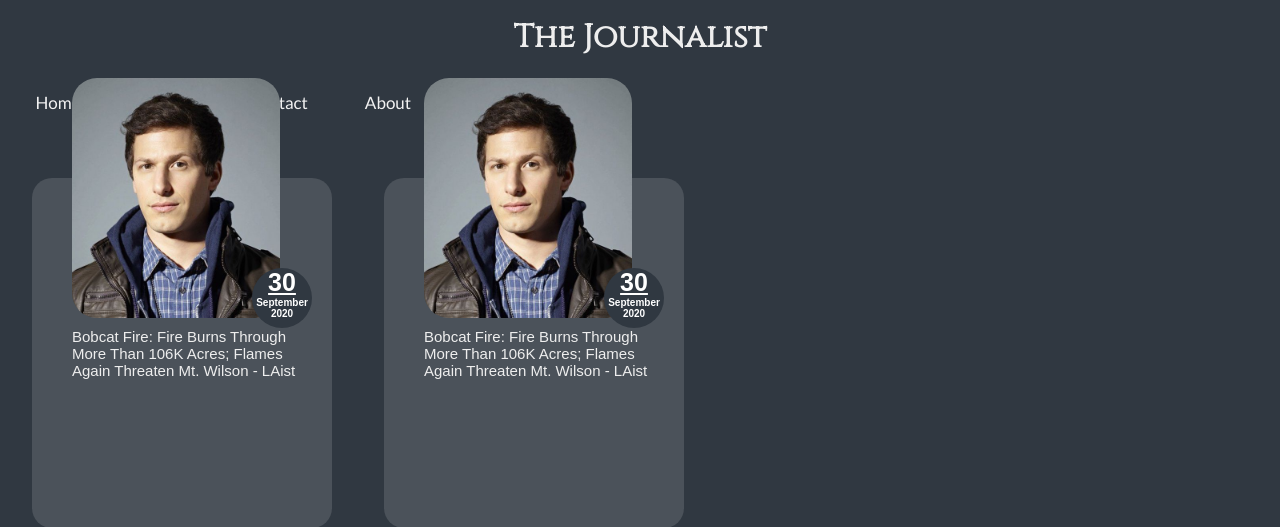
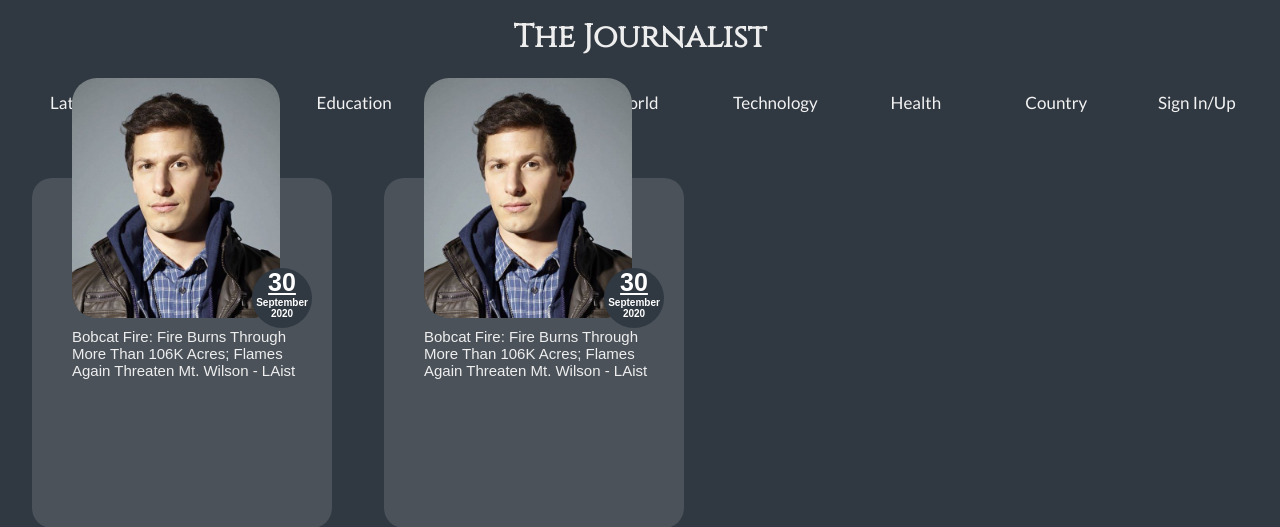
Before and after one commit to csendranshi/INPminiproject, a Django app: page / in a window 1280 px wide. Shown: the top 527 px of the page. Run offline with Django 3.2, Linux system fonts and the light colour scheme.

Commit message:
Updated Navbar Css

```diff
--- a/static/css/index_style.css
+++ b/static/css/index_style.css
@@ -7,6 +7,7 @@
     background-color: #303841;
     overflow: hidden;
     width: 100%;
+    display: flex;
 
 }
 
@@ -24,7 +25,7 @@
     border-radius: 10px !important;
     transition: all .2s ease-in-out;
     height: 50px;
-    width: 100px;
+    width: 30%;
 }
 
 /* Change the color of links on hover */
--- a/templates/Navbar.html
+++ b/templates/Navbar.html
@@ -33,10 +33,15 @@
 <link rel="stylesheet" href="https://cdnjs.cloudflare.com/ajax/libs/font-awesome/4.7.0/css/font-awesome.min.css">
 
 <div class="topnav" id="myTopnav">
-    <a href="#home" >Home</a>
-    <a href="#news">News</a>
-    <a href="#contact">Contact</a>
-    <a href="#about">About</a>
+    <a href="{% url 'home' %}">Latest</a>
+   <a href="#India">India</a>
+    <a href="#Education">Education</a>
+    <a href="#Business" >Business</a>
+     <a href="#World">World</a>
+    <a href="#Technology">Technology</a>
+    <a href="#Health">Health</a>
+    <a href="#Country">Country</a>
+    <a href="{% url 'auth' %}">Sign In/Up</a>
     <a href="javascript:void(0);" class="icon" onclick="myFunction()">
         <i class="fa fa-bars"></i>
     </a>
@@ -44,7 +49,6 @@
 {% block content %}
 
 {% endblock %}
-
 <script src="{% static '/js/script.js' %}"></script>
 </body>
 </html>
```
